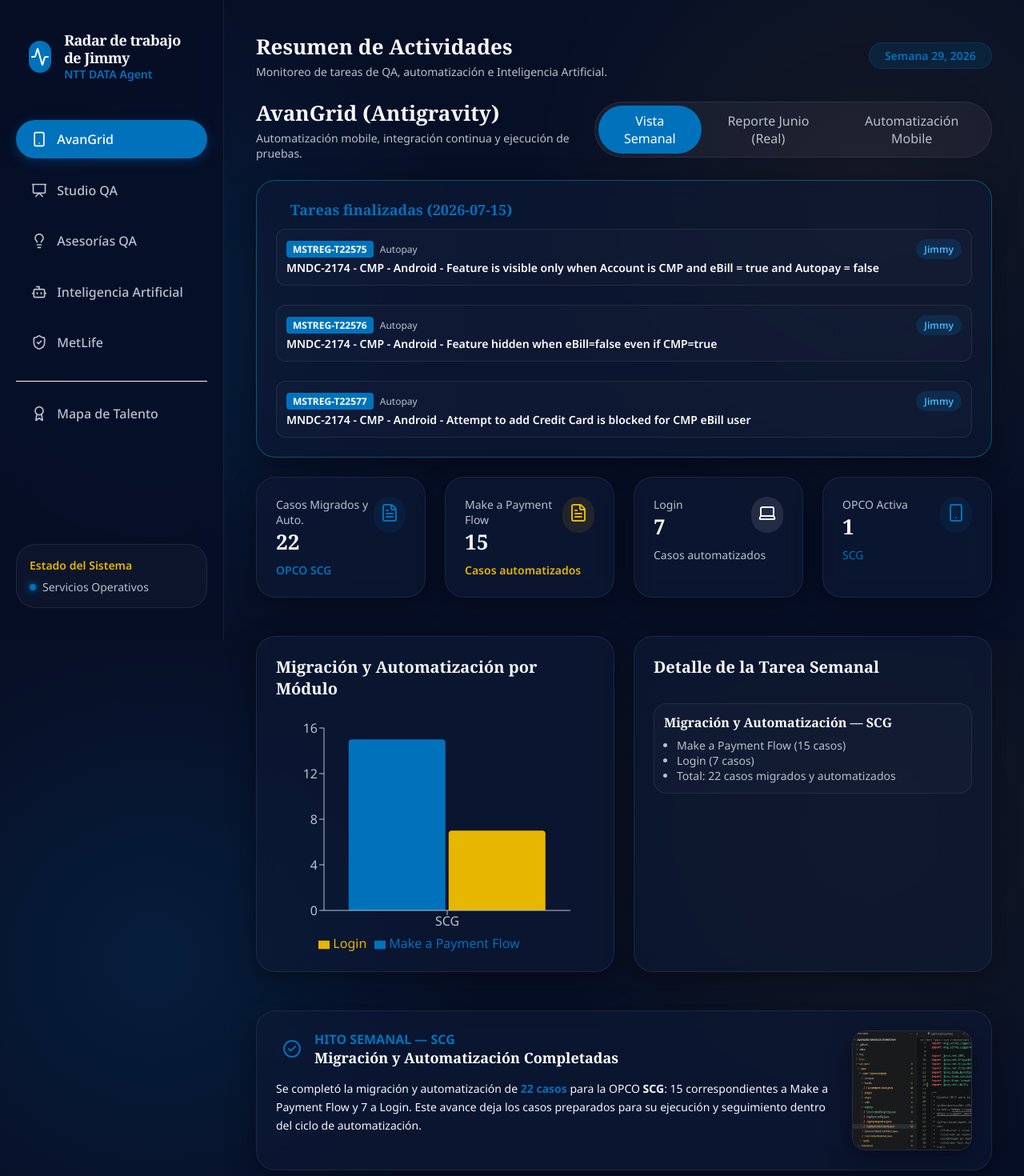
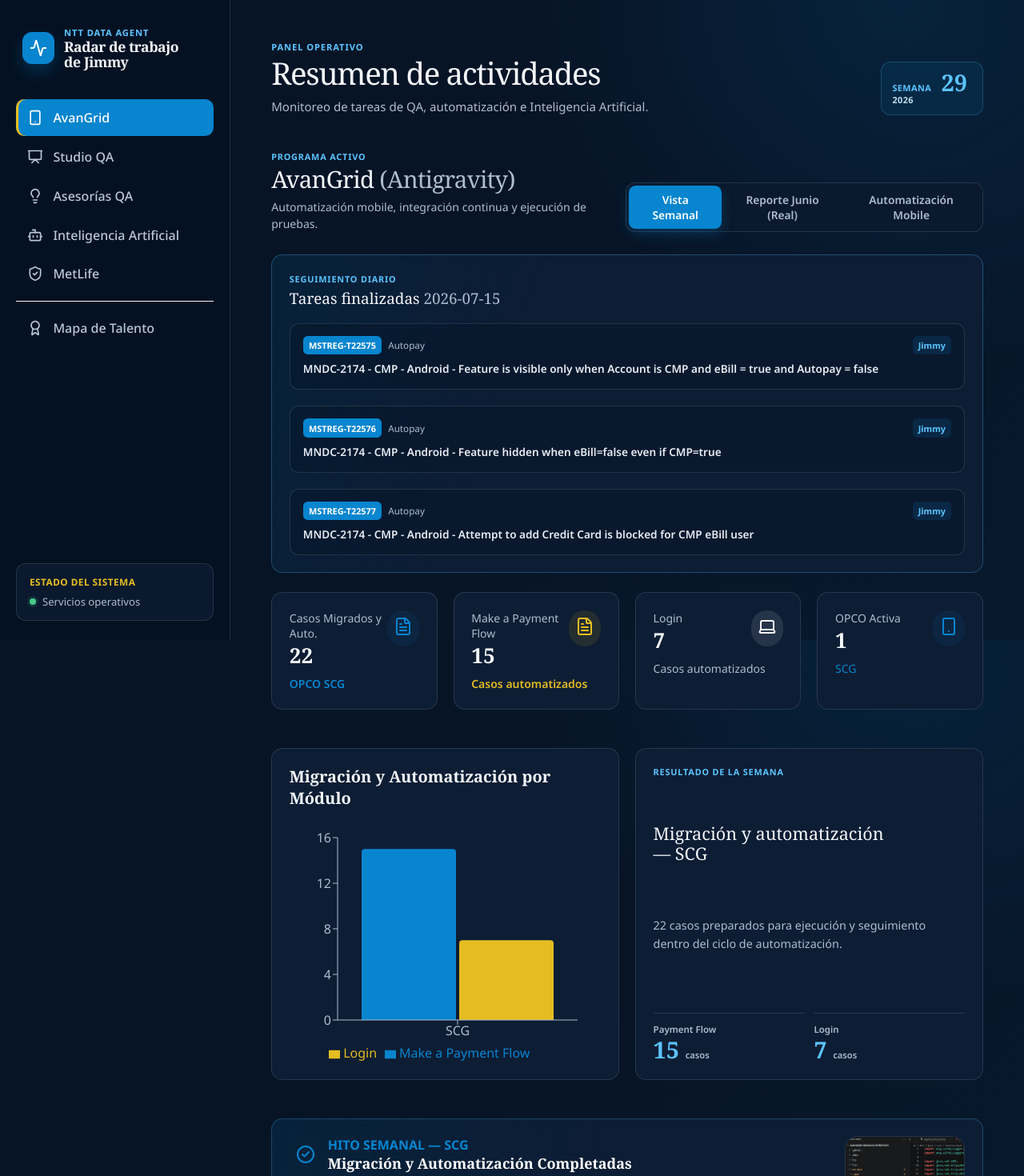
Before and after one commit to TuxMarley/dashboard, a React (Vite) app: page /avangrid in a window 1280 px wide. Shown: the top 1470 px of the page at 80% size. Built offline with nearby package versions, Linux system fonts and the light colour scheme.

Commit message:
feat: refresh dashboard navigation and AvanGrid

```diff
--- a/src/components/DashboardLayout.jsx
+++ b/src/components/DashboardLayout.jsx
@@ -22,18 +22,18 @@
       </button>
       {isMenuOpen && <button className="sidebar-backdrop" type="button" aria-label="Cerrar menú" onClick={closeMenu} />}
 
-      <aside className={`sidebar ${isMenuOpen ? 'sidebar-open' : ''}`}>
-        <div className="flex items-center gap-4 mb-6 px-4">
-          <div className="w-10 h-10 rounded-full flex items-center justify-center" style={{ background: 'var(--brand-blue)', color: '#fff' }}>
-            <Activity size={24} />
+      <aside className={`sidebar ${isMenuOpen ? 'sidebar-open' : ''}`} aria-label="Navegación principal">
+        <div className="brand-lockup">
+          <div className="brand-mark" aria-hidden="true">
+            <Activity size={22} strokeWidth={2.25} />
           </div>
           <div>
-            <h2 className="font-bold text-lg" style={{ letterSpacing: '-0.5px', lineHeight: '1.2' }}>Radar de trabajo de Jimmy</h2>
-            <p className="text-sm text-cyan font-semibold">NTT DATA Agent</p>
+            <p className="brand-eyebrow">NTT DATA Agent</p>
+            <h2>Radar de trabajo<br />de Jimmy</h2>
           </div>
         </div>
 
-        <nav id="dashboard-navigation" className="dashboard-nav">
+        <nav id="dashboard-navigation" className="dashboard-nav" aria-label="Secciones del dashboard">
           <NavLink to="/avangrid" onClick={closeMenu} className={({ isActive }) => `nav-item ${isActive ? 'active' : ''}`}>
             <Smartphone size={20} />
             <span>AvanGrid</span>
@@ -67,30 +67,31 @@
           </NavLink>
         </nav>
 
-        <div className="mt-auto system-state-box p-4">
-          <p className="text-sm font-semibold text-purple mb-2">Estado del Sistema</p>
-          <div className="flex items-center gap-2 text-sm text-muted">
-            <span className="w-2 h-2 rounded-full" style={{ background: 'var(--brand-blue)', boxShadow: '0 0 8px var(--brand-blue)' }}></span>
-            Servicios Operativos
+        <div className="system-state-box">
+          <p>Estado del sistema</p>
+          <div>
+            <span className="status-dot" aria-hidden="true"></span>
+            Servicios operativos
           </div>
         </div>
       </aside>
 
       {/* Main Content */}
-      <main className="main-content w-full">
-        <header className="flex justify-between items-center mb-6">
+      <main id="main-content" className="main-content w-full">
+        <header className="dashboard-header">
           <div>
-            <h1 className="text-2xl font-bold">Resumen de Actividades</h1>
-            <p className="text-muted text-sm mt-1">Monitoreo de tareas de QA, automatización e Inteligencia Artificial.</p>
+            <p className="page-kicker">Panel operativo</p>
+            <h1>Resumen de actividades</h1>
+            <p>Monitoreo de tareas de QA, automatización e Inteligencia Artificial.</p>
           </div>
-          <div className="flex gap-4">
-            <div className="pill-tag">
-              <span>Semana {week}, {new Date().getFullYear()}</span>
-            </div>
+          <div className="week-indicator" aria-label={`Semana ${week} del año ${new Date().getFullYear()}`}>
+            <span>Semana</span>
+            <strong>{week}</strong>
+            <small>{new Date().getFullYear()}</small>
           </div>
         </header>
 
-        <div className="w-full">
+        <div className="dashboard-body">
           {children}
         </div>
       </main>
--- a/src/components/WeeklyProgress.jsx
+++ b/src/components/WeeklyProgress.jsx
@@ -84,22 +84,24 @@
           </div>
         </div>
 
-        <div className="glass-card flex-col gap-4">
-          <h3 className="font-semibold text-xl mb-4 font-serif">Detalle de la Tarea Semanal</h3>
-          <div className="flex-col gap-3">
-            <div className="p-3 rounded-2xl" style={{ background: 'rgba(255, 255, 255, 0.02)', border: '1px solid var(--glass-border)' }}>
-              <h4 className="font-bold text-white mb-2">Migración y Automatización — SCG</h4>
-              <ul className="text-sm text-muted flex-col gap-1 pl-4">
-                <li>Make a Payment Flow (15 casos)</li>
-                <li>Login (7 casos)</li>
-                <li>Total: 22 casos migrados y automatizados</li>
-              </ul>
+        <section className="glass-card weekly-summary" aria-labelledby="weekly-summary-title">
+          <p className="section-kicker">Resultado de la semana</p>
+          <h3 id="weekly-summary-title">Migración y automatización — SCG</h3>
+          <p className="weekly-summary__lead">22 casos preparados para ejecución y seguimiento dentro del ciclo de automatización.</p>
+          <dl className="weekly-summary__metrics">
+            <div>
+              <dt>Payment Flow</dt>
+              <dd>15 <span>casos</span></dd>
             </div>
-          </div>
-        </div>
+            <div>
+              <dt>Login</dt>
+              <dd>7 <span>casos</span></dd>
+            </div>
+          </dl>
+        </section>
       </div>
 
-      <div className="glass-card border-l-4 border-l-cyan bg-[rgba(0,114,188,0.05)]" style={{ display: 'flex', flexDirection: 'row', gap: '1.5rem', alignItems: 'flex-start', flexWrap: 'wrap' }}>
+      <section className="glass-card weekly-milestone" aria-labelledby="weekly-milestone-title" style={{ display: 'flex', flexDirection: 'row', gap: '1.5rem', alignItems: 'flex-start', flexWrap: 'wrap' }}>
         <div style={{ flex: '1 1 400px', display: 'flex', flexDirection: 'column', gap: '1rem' }}>
           <div className="flex items-center gap-2">
             <div className="p-2 rounded-xl bg-[rgba(0,114,188,0.15)] flex items-center justify-center">
@@ -107,7 +109,7 @@
             </div>
             <div className="flex-col">
               <span className="text-[10px] font-bold text-cyan uppercase tracking-wider">Hito semanal — SCG</span>
-              <h3 className="text-lg font-bold text-white" style={{ margin: 0 }}>Migración y Automatización Completadas</h3>
+              <h3 id="weekly-milestone-title" className="text-lg font-bold text-white" style={{ margin: 0 }}>Migración y Automatización Completadas</h3>
             </div>
           </div>
           <p className="text-sm text-[rgba(255,255,255,0.85)] leading-relaxed" style={{ margin: 0 }}>
@@ -118,7 +120,7 @@
         <div style={{ width: '150px', height: '150px', flexShrink: 0, borderRadius: '1rem', overflow: 'hidden', border: '1px solid rgba(255, 255, 255, 0.1)', boxShadow: 'var(--glass-shadow)', margin: '0 auto' }}>
           <img src="/zephyr_code.png" alt="Evidencia Código Zephyr" style={{ width: '100%', height: '100%', objectFit: 'cover', objectPosition: 'left top' }} />
         </div>
-      </div>
+      </section>
 
     </div>
   );
--- a/src/index.css
+++ b/src/index.css
@@ -1160,6 +1160,427 @@
   }
 }
 
+/* Dashboard shell refinement */
+:root {
+  --bg-dark: #071426;
+  --bg-elevated: #0d1d34;
+  --bg-subtle: #0a192d;
+  --bg-card: #0d1d34;
+  --bg-card-hover: #102440;
+  --text-main: #f4f7fb;
+  --text-muted: #aebdce;
+  --line-subtle: rgba(174, 189, 206, 0.16);
+  --brand-blue: #0785cf;
+  --brand-blue-light: #5bc4ff;
+  --brand-gold: #e5bd22;
+  --glass-border: var(--line-subtle);
+  --glass-shadow: none;
+  --border-radius-card: 0.875rem;
+}
+
+body {
+  background:
+    radial-gradient(circle at 88% 0%, rgba(7, 133, 207, 0.13), transparent 29rem),
+    linear-gradient(135deg, #071426 0%, #071426 58%, #08192d 100%);
+  background-attachment: fixed;
+}
+
+.sidebar {
+  width: 288px;
+  padding: 2rem 1.25rem 1.5rem;
+  background: rgba(5, 17, 34, 0.94);
+  border-right-color: var(--line-subtle);
+}
+
+.brand-lockup {
+  display: flex;
+  gap: 0.75rem;
+  align-items: center;
+  min-height: 3.5rem;
+  padding: 0 0.5rem;
+}
+
+.brand-mark {
+  display: grid;
+  width: 2.5rem;
+  height: 2.5rem;
+  place-items: center;
+  border-radius: 0.75rem;
+  color: #fff;
+  background: var(--brand-blue);
+  box-shadow: 0 0.6rem 1.25rem rgba(7, 133, 207, 0.24);
+}
+
+.brand-eyebrow,
+.page-kicker {
+  color: var(--brand-blue-light);
+  font-size: 0.7rem;
+  font-weight: 700;
+  letter-spacing: 0.08em;
+  text-transform: uppercase;
+}
+
+.brand-lockup h2 {
+  margin-top: 0.12rem;
+  font-size: 1.1rem;
+  font-weight: 700;
+  line-height: 1.08;
+  letter-spacing: -0.025em;
+}
+
+.dashboard-nav {
+  gap: 0.15rem;
+  margin-top: 2.25rem;
+}
+
+.nav-item {
+  min-height: 2.9rem;
+  margin: 0;
+  padding: 0.7rem 0.9rem;
+  border-radius: 0.65rem;
+  color: #bac7d7;
+}
+
+.nav-item:hover {
+  color: var(--text-main);
+  background: rgba(91, 196, 255, 0.09);
+}
+
+.nav-item.active {
+  color: #fff;
+  background: var(--brand-blue);
+  box-shadow: inset 3px 0 0 var(--brand-gold);
+}
+
+.system-state-box {
+  padding: 0.9rem 1rem;
+  border-radius: 0.75rem;
+  background: var(--bg-subtle);
+  border-color: var(--line-subtle);
+}
+
+.system-state-box > p {
+  color: var(--brand-gold);
+  font-size: 0.74rem;
+  font-weight: 700;
+  letter-spacing: 0.04em;
+  text-transform: uppercase;
+}
+
+.system-state-box > div {
+  display: flex;
+  gap: 0.5rem;
+  align-items: center;
+  margin-top: 0.45rem;
+  color: var(--text-muted);
+  font-size: 0.82rem;
+}
+
+.status-dot {
+  width: 0.5rem;
+  height: 0.5rem;
+  border-radius: 50%;
+  background: #45c98a;
+  box-shadow: 0 0 0 3px rgba(69, 201, 138, 0.12);
+}
+
+.main-content {
+  max-width: 1680px;
+  margin-left: 288px;
+  padding: clamp(2rem, 4vw, 4rem);
+}
+
+.dashboard-header {
+  display: flex;
+  justify-content: space-between;
+  gap: 2rem;
+  align-items: flex-end;
+  max-width: 1240px;
+  margin: 0 auto 2.75rem;
+}
+
+.dashboard-header h1 {
+  margin-top: 0.3rem;
+  font-size: clamp(2rem, 3vw, 2.75rem);
+  line-height: 1.05;
+  letter-spacing: -0.035em;
+  text-wrap: balance;
+}
+
+.dashboard-header > div:first-child > p:last-child {
+  max-width: 65ch;
+  margin-top: 0.65rem;
+  color: var(--text-muted);
+  font-size: 0.94rem;
+  line-height: 1.5;
+}
+
+.week-indicator {
+  display: grid;
+  grid-template-columns: auto auto;
+  column-gap: 0.45rem;
+  align-items: baseline;
+  min-width: 8rem;
+  padding: 0.7rem 0.85rem;
+  border: 1px solid rgba(91, 196, 255, 0.22);
+  border-radius: 0.75rem;
+  color: var(--brand-blue-light);
+  background: rgba(7, 133, 207, 0.1);
+}
+
+.week-indicator span,
+.week-indicator small {
+  font-size: 0.68rem;
+  font-weight: 700;
+  letter-spacing: 0.04em;
+  text-transform: uppercase;
+}
+
+.week-indicator strong {
+  grid-row: span 2;
+  font-family: 'Noto Serif', serif;
+  font-size: 1.8rem;
+  line-height: 1;
+}
+
+.week-indicator small { color: #c3ddec; }
+
+.dashboard-body,
+.dashboard-body > div {
+  max-width: 1240px;
+  margin-inline: auto;
+}
+
+.glass-card {
+  padding: 1.35rem;
+  background: var(--bg-card);
+  border-color: var(--line-subtle);
+  border-radius: var(--border-radius-card);
+  box-shadow: none;
+  transition: border-color 180ms ease, background-color 180ms ease;
+}
+
+@media (hover: hover) and (pointer: fine) {
+  .glass-card:hover {
+    background: var(--bg-card-hover);
+    border-color: rgba(91, 196, 255, 0.3);
+    box-shadow: none;
+    transform: none;
+  }
+}
+
+.grid {
+  gap: 1.25rem;
+}
+
+.tab-list {
+  padding: 0.2rem;
+  border-radius: 0.75rem;
+  background: var(--bg-subtle);
+}
+
+.tab-button {
+  min-height: 2.65rem;
+  border-radius: 0.55rem !important;
+  font-size: 0.86rem;
+  font-weight: 600;
+}
+
+.tab-button[aria-selected="true"] {
+  box-shadow: 0 0.4rem 1rem rgba(7, 133, 207, 0.25);
+}
+
+.task-date-picker select {
+  min-height: 2.25rem;
+  color-scheme: dark;
+  border-color: var(--line-subtle);
+  background: var(--bg-subtle);
+}
+
+.data-notice {
+  border-left-width: 1px;
+}
+
+.loading-state,
+.empty-state {
+  padding: 1.5rem;
+  border: 1px solid var(--line-subtle);
+  border-radius: var(--border-radius-card);
+  background: var(--bg-card);
+}
+
+.avangrid-dashboard {
+  display: grid;
+  gap: 1.5rem;
+}
+
+.section-heading {
+  display: flex;
+  justify-content: space-between;
+  gap: 1.5rem;
+  align-items: end;
+  margin-bottom: 0.25rem;
+}
+
+.section-kicker {
+  color: var(--brand-blue-light);
+  font-size: 0.68rem;
+  font-weight: 700;
+  letter-spacing: 0.075em;
+  text-transform: uppercase;
+}
+
+.section-heading h2 {
+  margin-top: 0.28rem;
+  font-size: clamp(1.55rem, 2.3vw, 2rem);
+  line-height: 1.1;
+  letter-spacing: -0.025em;
+}
+
+.section-heading h2 span,
+.task-feed h3 span {
+  color: var(--text-muted);
+  font-weight: 400;
+}
+
+.section-heading > div:first-child > p:last-child {
+  max-width: 58ch;
+  margin-top: 0.48rem;
+  color: var(--text-muted);
+  font-size: 0.88rem;
+  line-height: 1.5;
+}
+
+.task-feed {
+  border-color: rgba(91, 196, 255, 0.28);
+  background: linear-gradient(110deg, rgba(7, 133, 207, 0.12), var(--bg-card) 34%);
+}
+
+.task-history-header {
+  align-items: end;
+  margin-bottom: 1.15rem;
+}
+
+.task-feed h3 {
+  margin-top: 0.25rem;
+  font-size: 1.18rem;
+}
+
+.task-item {
+  display: grid;
+  grid-template-columns: minmax(0, 1fr) auto;
+  gap: 0.5rem 1rem;
+  padding: 0.95rem 1rem;
+  border: 1px solid var(--line-subtle);
+  border-radius: 0.7rem;
+  background: rgba(4, 16, 33, 0.32);
+}
+
+.task-item__meta {
+  display: flex;
+  gap: 0.5rem;
+  align-items: center;
+  color: var(--text-muted);
+  font-size: 0.73rem;
+}
+
+.task-key,
+.task-assignee {
+  display: inline-flex;
+  width: fit-content;
+  align-items: center;
+  min-height: 1.45rem;
+  padding: 0.1rem 0.45rem;
+  border-radius: 0.35rem;
+  font-size: 0.68rem;
+  font-weight: 700;
+}
+
+.task-key {
+  color: #fff;
+  background: var(--brand-blue);
+}
+
+.task-item > p {
+  grid-column: 1 / -1;
+  color: #e6edf5;
+  font-size: 0.85rem;
+  font-weight: 600;
+  line-height: 1.45;
+  overflow-wrap: anywhere;
+}
+
+.task-assignee {
+  grid-column: 2;
+  grid-row: 1;
+  color: var(--brand-blue-light);
+  background: rgba(7, 133, 207, 0.15);
+}
+
+.weekly-summary {
+  display: flex;
+  flex-direction: column;
+  justify-content: space-between;
+}
+
+.weekly-summary h3 {
+  max-width: 24ch;
+  margin-top: 0.28rem;
+  font-size: 1.35rem;
+  line-height: 1.15;
+}
+
+.weekly-summary__lead {
+  max-width: 44ch;
+  margin-top: 0.8rem;
+  color: var(--text-muted);
+  font-size: 0.9rem;
+  line-height: 1.55;
+}
+
+.weekly-summary__metrics {
+  display: grid;
+  grid-template-columns: repeat(2, minmax(0, 1fr));
+  gap: 0.75rem;
+  margin-top: 1.35rem;
+}
+
+.weekly-summary__metrics > div {
+  padding-top: 0.75rem;
+  border-top: 1px solid var(--line-subtle);
+}
+
+.weekly-summary__metrics dt {
+  color: var(--text-muted);
+  font-size: 0.72rem;
+  font-weight: 600;
+}
+
+.weekly-summary__metrics dd {
+  margin-top: 0.25rem;
+  color: var(--brand-blue-light);
+  font-family: 'Noto Serif', serif;
+  font-size: 1.8rem;
+  font-weight: 700;
+  line-height: 1;
+}
+
+.weekly-summary__metrics dd span {
+  color: var(--text-muted);
+  font-family: 'Noto Sans', sans-serif;
+  font-size: 0.7rem;
+  font-weight: 600;
+}
+
+.weekly-milestone {
+  border-color: rgba(91, 196, 255, 0.24);
+  background: linear-gradient(100deg, rgba(7, 133, 207, 0.13), var(--bg-card) 46%);
+}
+
+.weekly-milestone img {
+  display: block;
+}
+
 @media (max-width: 768px) {
   .sidebar {
     z-index: 20;
@@ -1192,8 +1613,21 @@
     background: var(--bg-card);
     cursor: pointer;
   }
-  .main-content { margin-left: 0; padding: 1.5rem 1rem; }
-  .main-content > header { padding-right: 3.5rem; align-items: flex-start; }
+  .main-content { margin-left: 0; padding: 5.25rem 1rem 1.5rem; }
+  .dashboard-header {
+    display: grid;
+    gap: 1.25rem;
+    align-items: start;
+    margin-bottom: 2rem;
+  }
+  .dashboard-header > div:first-child { padding-right: 2.5rem; }
+  .dashboard-header h1 { font-size: 2rem; }
+  .week-indicator { width: fit-content; }
+  .section-heading { display: grid; align-items: start; }
+  .section-heading .tab-list { max-width: 100%; }
+  .task-item { grid-template-columns: 1fr; }
+  .task-assignee { grid-column: 1; grid-row: auto; }
+  .weekly-summary__metrics { max-width: 22rem; }
   .grid-cols-4 { grid-template-columns: 1fr; }
   .md\:grid-cols-2 { grid-template-columns: 1fr; }
   .tab-list { width: 100%; overflow-x: auto; }
--- a/src/pages/AvanGrid.jsx
+++ b/src/pages/AvanGrid.jsx
@@ -82,14 +82,14 @@
   };
 
   return (
-    <div>
-      <div className="flex justify-between items-center mb-6">
+    <div className="avangrid-dashboard">
+      <div className="section-heading">
         <div>
-          <h2 className="text-2xl font-bold font-serif">AvanGrid (Antigravity)</h2>
-          <p className="text-muted text-sm mt-1">Automatización mobile, integración continua y ejecución de pruebas.</p>
+          <p className="section-kicker">Programa activo</p>
+          <h2>AvanGrid <span>(Antigravity)</span></h2>
+          <p>Automatización mobile, integración continua y ejecución de pruebas.</p>
         </div>
 
-        {/* Toggle buttons (3 choices) */}
         <div className="tab-list" role="tablist" aria-label="Vistas de AvanGrid">
           <button
             className="tab-button"
@@ -135,12 +135,12 @@
 
       {/* Daily Tasks Notification if available */}
       {selectedTasks.length > 0 && (
-        <div className="glass-card mb-6" style={{ borderColor: 'rgba(0, 180, 216, 0.4)', borderWidth: '1px' }}>
+        <section className="glass-card task-feed">
           <div className="task-history-header">
-            <h3 className="font-semibold text-lg text-cyan flex items-center gap-2">
-              <span className="w-2.5 h-2.5 rounded-full bg-cyan animate-pulse"></span>
-              Tareas finalizadas ({selectedTaskDate || selectedTasks[0].date})
-            </h3>
+            <div>
+              <p className="section-kicker">Seguimiento diario</p>
+              <h3>Tareas finalizadas <span>{selectedTaskDate || selectedTasks[0].date}</span></h3>
+            </div>
             {taskDates.length > 1 && (
               <label className="task-date-picker" htmlFor="task-history-date">
                 <span>Ver día</span>
@@ -152,21 +152,17 @@
           </div>
           <div className="grid grid-cols-1 md:grid-cols-2 gap-4">
             {selectedTasks.map((task) => (
-              <div key={task.key} className="p-3 rounded-xl flex justify-between items-start" style={{ background: 'rgba(255,255,255,0.02)', border: '1px solid var(--glass-border)' }}>
-                <div>
-                  <span className="text-xs bg-cyan text-dark font-bold px-2 py-0.5 rounded mr-2" style={{ backgroundColor: 'var(--brand-blue)', color: '#fff' }}>{task.key}</span>
-                  <span className="text-xs text-muted">{task.sheet}</span>
-                  <p className="text-sm font-semibold mt-1 text-white">{task.name}</p>
+              <article key={task.key} className="task-item">
+                <div className="task-item__meta">
+                  <span className="task-key">{task.key}</span>
+                  <span>{task.sheet}</span>
                 </div>
-                <div className="text-right">
-                  <span className="text-xs font-semibold px-2.5 py-1 rounded-full" style={{ background: 'rgba(0,114,188,0.2)', color: 'var(--brand-blue-light)' }}>
-                    {task.assigned}
-                  </span>
-                </div>
-              </div>
+                <p>{task.name}</p>
+                <span className="task-assignee">{task.assigned}</span>
+              </article>
             ))}
           </div>
-        </div>
+        </section>
       )}
 
       {taskLoadError && (
```
Also changed, not shown: 1 other file (tests, documents, lock files or other folders).
